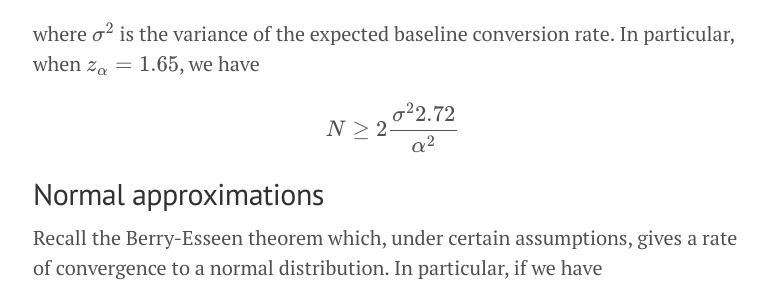
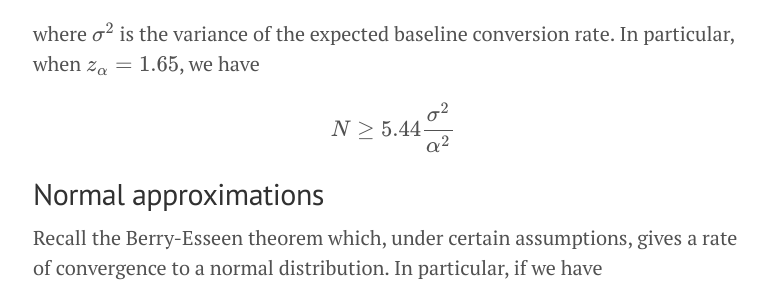
Before and after one commit to doriang102/doriang102.github.io, a Jekyll site: the page built from _posts/2017-06-10-hypothesis-testing-part-2-in-progress.md, in a window 1280 px wide and 900 px high, scrolled down 1681 px. Shown: the part 158-450 px from the top of the window, without its empty margins (247-1024 px from the left). Built offline with Jekyll 4.4.1, drawn with Linux system fonts in a browser that asks for light colours; our own code applies the rules of GitHub Pages for plain Markdown files; formulas are drawn with MathJax 3.

Commit message:
Update 2017-06-10-hypothesis-testing-part-2-in-progress.md

```diff
--- a/_posts/2017-06-10-hypothesis-testing-part-2-in-progress.md
+++ b/_posts/2017-06-10-hypothesis-testing-part-2-in-progress.md
@@ -55,7 +55,7 @@ $$ N \geq 2 \frac{\sigma^2 z_{\alpha}^2 }{\alpha^2},$$
 
 where $$\sigma^2$$ is the variance of the expected baseline conversion rate. In particular, when $$z_{\alpha}=1.65$$, we have
 
-$$ N \geq 2 \frac{\sigma^2 2.72 }{\alpha^2}$$
+$$ N \geq 5.44 \frac{\sigma^2 }{\alpha^2}$$
 
 ## Normal approximations
 
```
